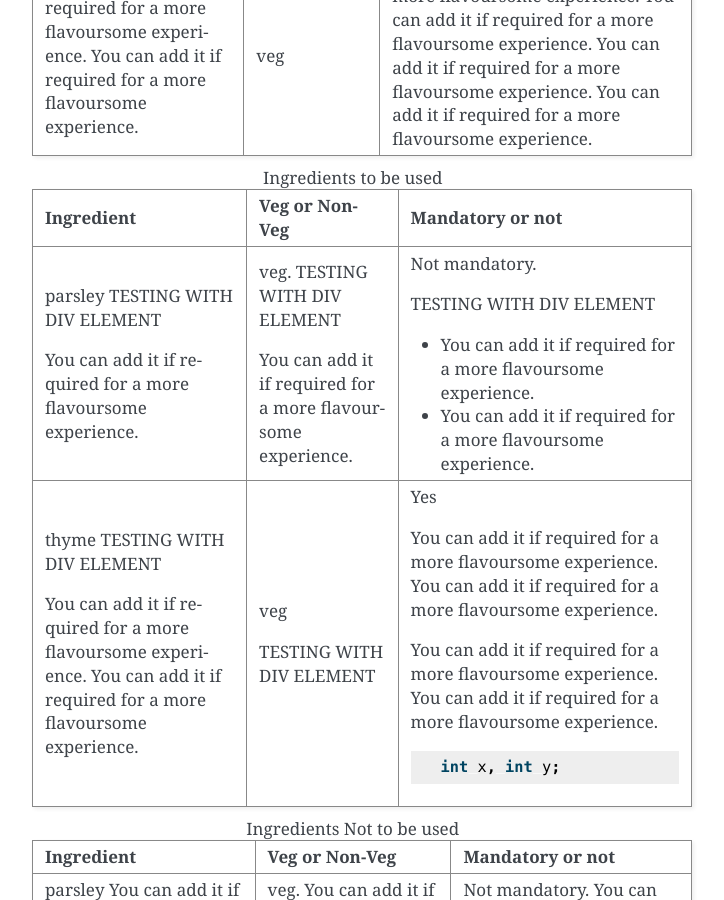
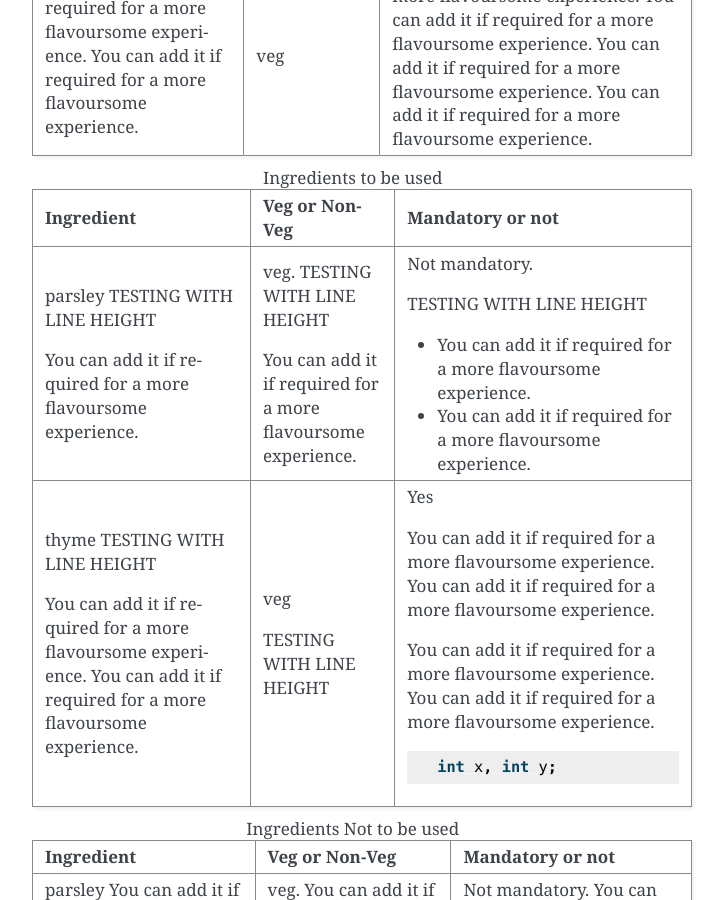
Before and after one commit to PriyankaLiz/rtd3-tutorial, a Sphinx documentation site: the page built from docs/source/usage.rst, in a window 1280 px wide and 900 px high, scrolled down 1504 px. Shown: the whole window, without its empty margins (388-1112 px from the left). Built offline with Sphinx 7.4.7, drawn with Linux system fonts in a browser that asks for light colours.

Commit message:
Updated doc to test changes

```diff
--- a/docs/source/usage.rst
+++ b/docs/source/usage.rst
@@ -73,26 +73,26 @@ parsley You can add it if required for a more flavoursome experience.
     * - Ingredient
       - Veg or Non-Veg
       - Mandatory or not
-    * - parsley TESTING WITH DIV ELEMENT
+    * - parsley TESTING WITH LINE HEIGHT
 
         You can add it if required for a more flavoursome experience.
       - veg.
-        TESTING WITH DIV ELEMENT
+        TESTING WITH LINE HEIGHT
 
         You can add it if required for a more flavoursome experience.
       - Not mandatory.
 
-        TESTING WITH DIV ELEMENT
+        TESTING WITH LINE HEIGHT
 
         - You can add it if required for a more flavoursome experience.
         - You can add it if required for a more flavoursome experience.
-    * - thyme TESTING WITH DIV ELEMENT
+    * - thyme TESTING WITH LINE HEIGHT
 
         You can add it if required for a more flavoursome experience. You
         can add it if required for a more flavoursome experience.
       - veg
 
-        TESTING WITH DIV ELEMENT
+        TESTING WITH LINE HEIGHT
       - Yes
 
         You can add it if required for a more flavoursome experience.
@@ -113,5 +113,7 @@ parsley You can add it if required for a more flavoursome experience.
       - Veg or Non-Veg
       - Mandatory or not
     * - parsley You can add it if required for a more flavoursome experience.
-      - veg. You can add it if required for a more flavoursome experience.
-      - Not mandatory. You can add it if required for a more flavoursome experience.
+      - veg.
+        You can add it if required for a more flavoursome experience.
+      - Not mandatory.
+        You can add it if required for a more flavoursome experience.
```
